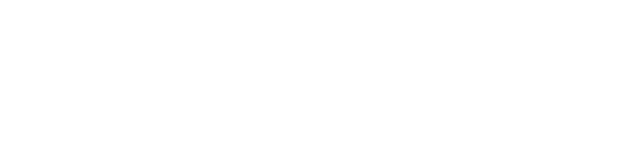
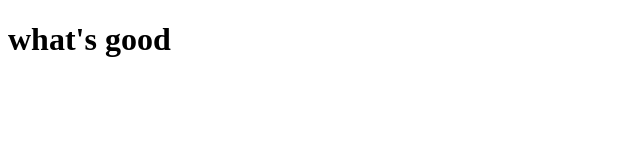
Before and after one commit to Unogenre/test, a plain HTML site: page index.html in a window 1280 px wide. Shown: the whole page, without its empty margins (0-640 px from the left). Drawn offline with Linux system fonts and the light colour scheme.

Commit message:
second changes made

```diff
--- a/index.html
+++ b/index.html
@@ -6,6 +6,6 @@
     <title>Document</title>
 </head>
 <body>
-
+    <h1>what's good</h1>
 </body>
 </html>
```
